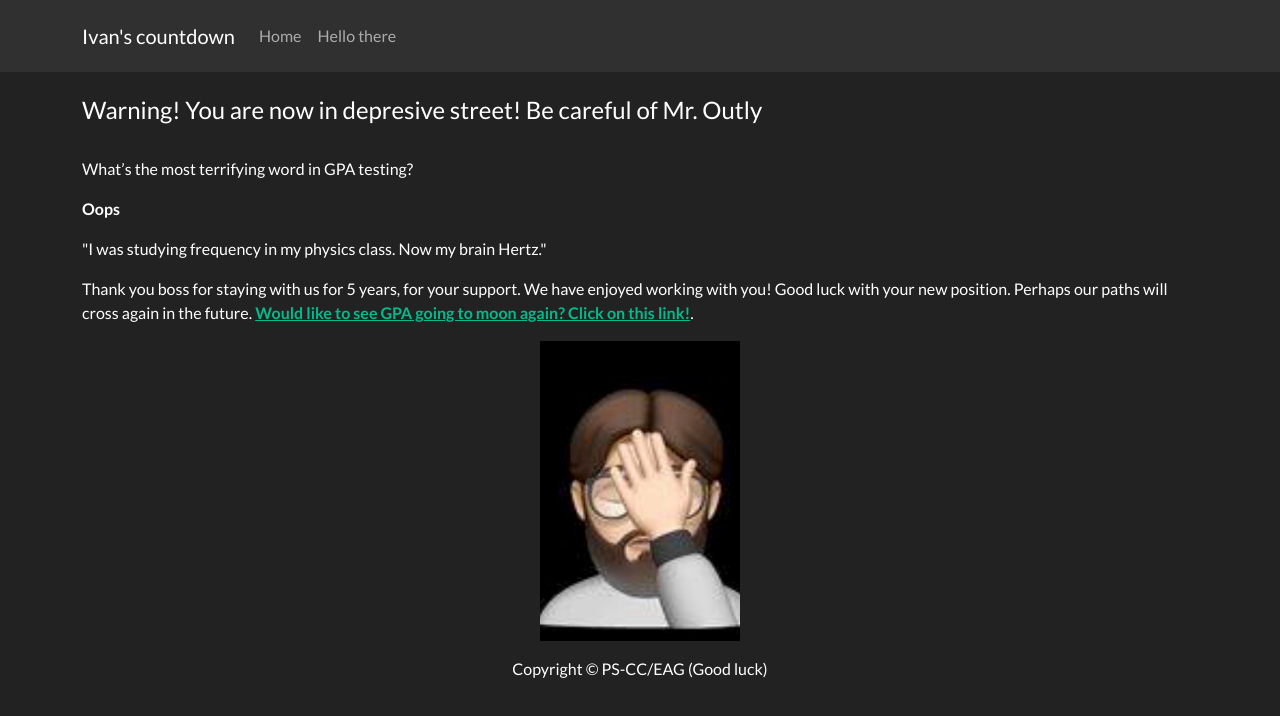
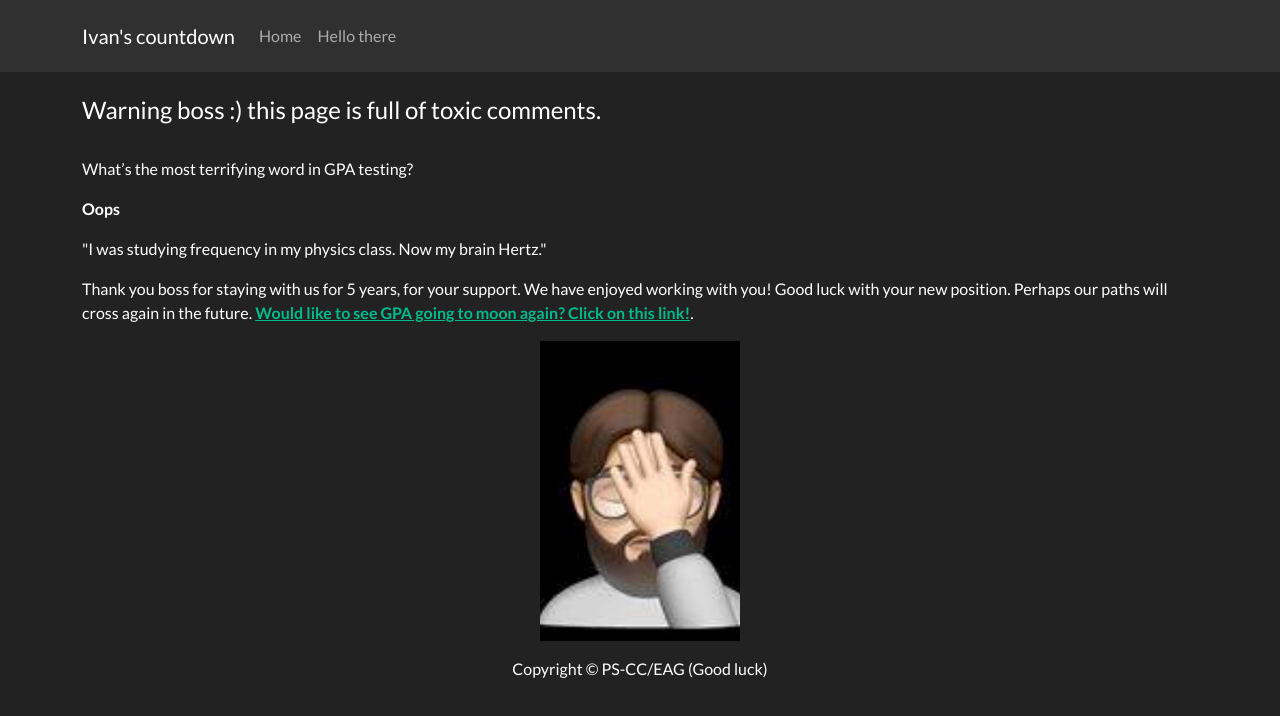
Before and after one commit to miv-1/Countdown, a React (Create React App) app: page /HelloThere in a window 1280 px wide. Shown: the top 716 px of the page. Built offline with nearby package versions, Linux system fonts and the light colour scheme.

Commit message:
Update HelloThere.js

```diff
--- a/src/Pages/HelloThere.js
+++ b/src/Pages/HelloThere.js
@@ -7,7 +7,7 @@ function HelloThere() {
   return (
       <div className="container">
           <br/>
-          <h4 className="alert-heading">Warning! You are now in depresive street! Be careful of Mr. Outly</h4>
+          <h4 className="alert-heading">Warning boss :) this page is full of toxic comments. </h4>
           <br/>
           <div className="mb-0">
               <p>
```
